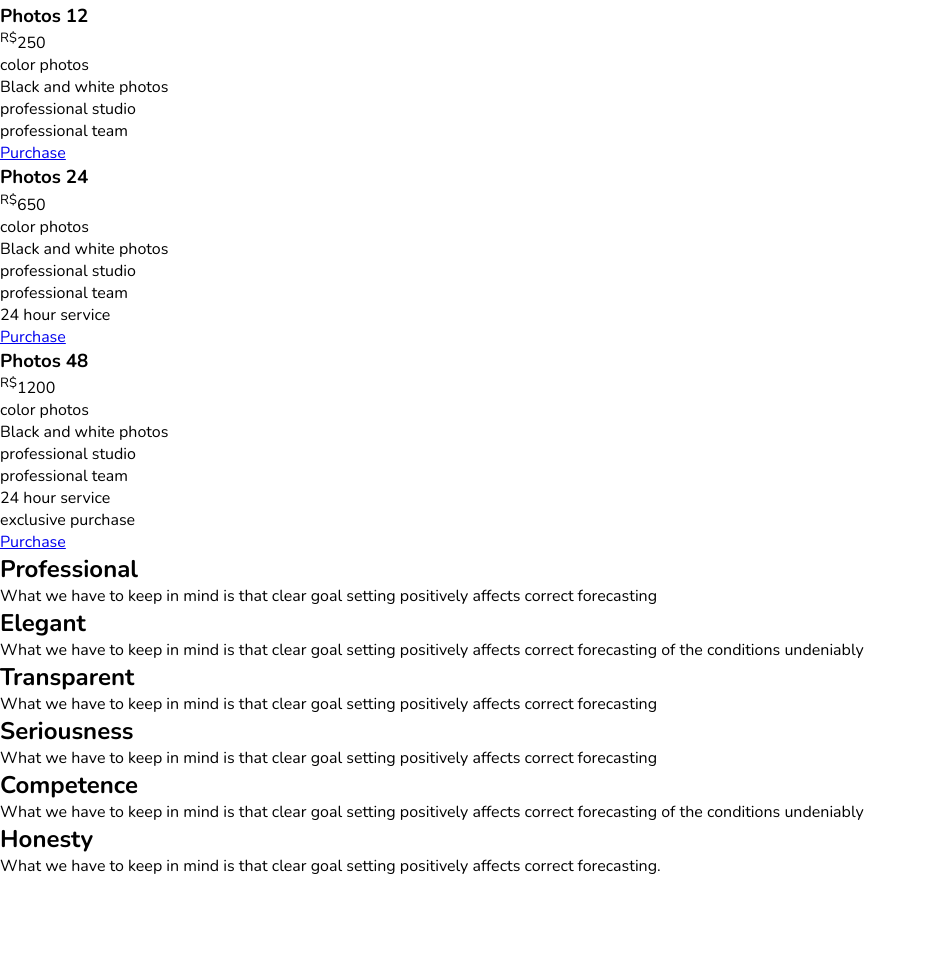
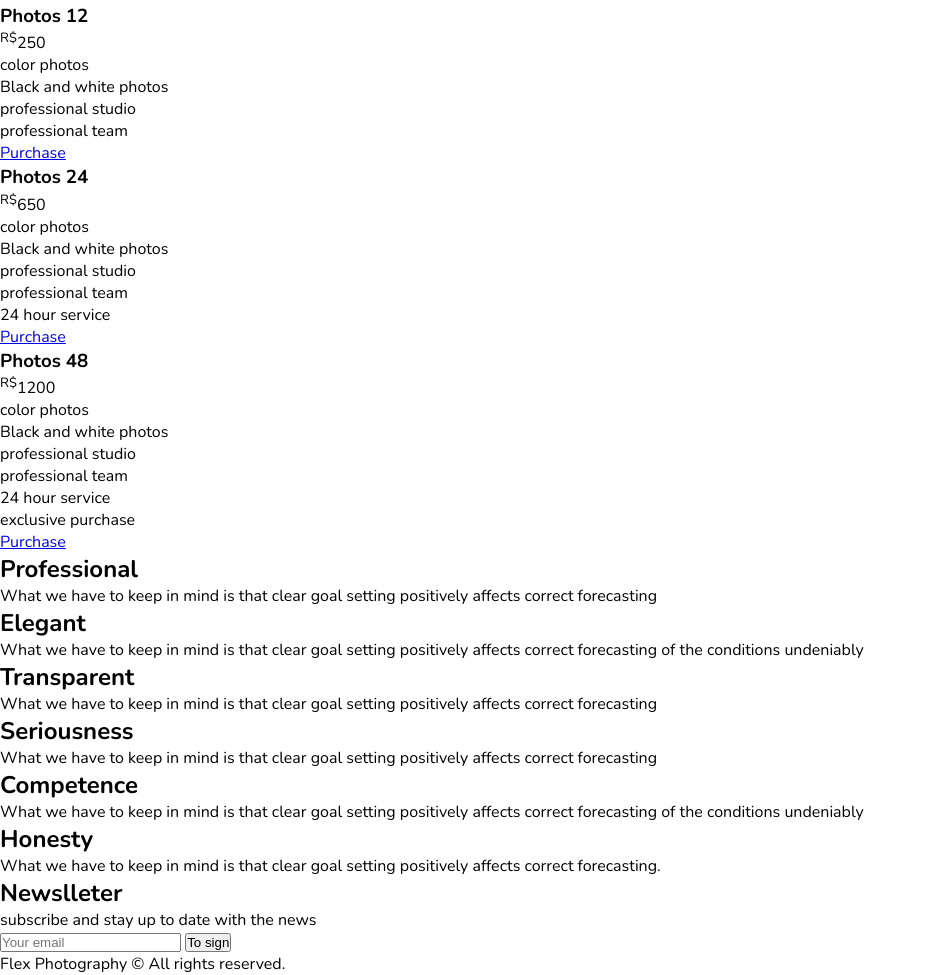
Before and after one commit to Juliasil/Blog-Flex, a plain HTML site: page index.html in a window 1280 px wide. Shown: the part 3100-4075 px from the top of the page, without its empty margins (0-927 px from the left). Before the commit the page ends 3977 px from the top, so only its background shows below. Drawn offline with nearby package versions, Linux system fonts and the light colour scheme.

Commit message:
Footer updates

```diff
--- a/index.html
+++ b/index.html
@@ -148,6 +148,25 @@
 
   </section>
   <!-------------------------------------------End Quality-------------------------------------->
+
+  <!-------------------------------------------Start newsletter------------------------------->
+  <section class="newsletter">
+    <div class="nawsleterr-info">
+      <h1>Newslleter</h1>
+      <p>subscribe and stay up to date with the news</p>
+    </div>
+    <form class="newsletter-form">
+      <input type="text" placeholder="Your email">
+      <button type="submit">To sign</button>
+    </form>
+  </section>
+  <!----------------------------------------------End newsletter------------------------------->
+  <!----------------------------------------------start footer--------------------------------->
+  <footer class="footer">
+    <p>Flex Photography © All rights reserved.</p>
+  </footer>
+  <!----------------------------------------------End footer----------------------------------->
 </body>
 
+
 </html>
```
